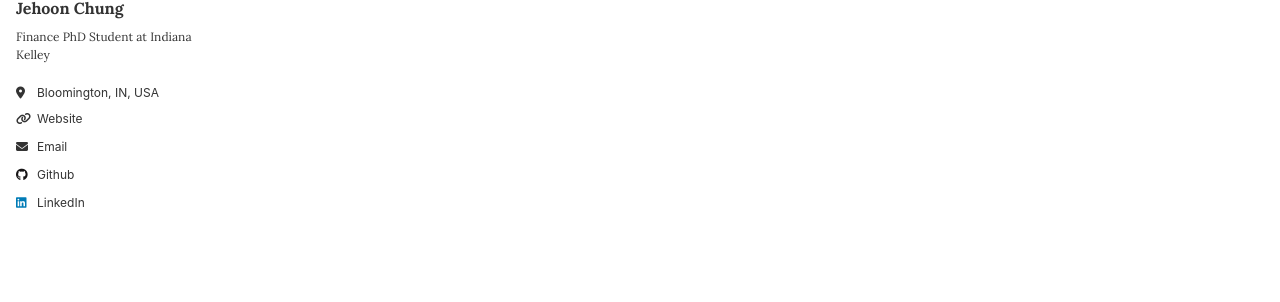
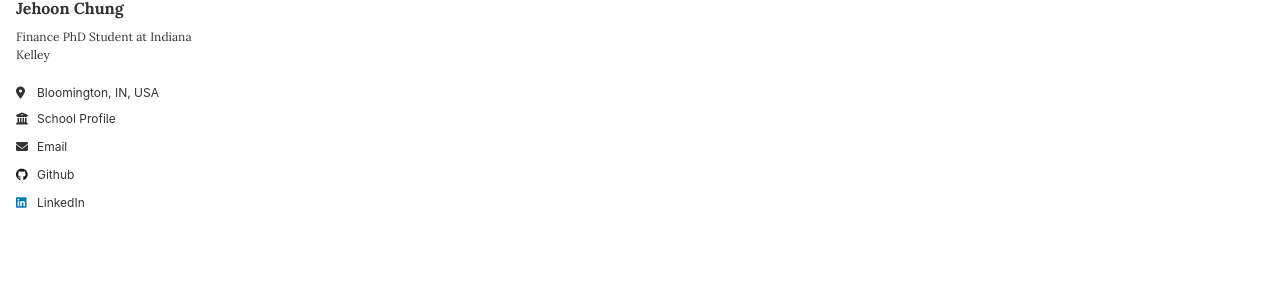
Before and after one commit to JehoonChung/jehoonchung.github.io, a Jekyll site: the page built from _pages/about.md, in a window 1280 px wide. Shown: the part 390-692 px from the top of the page. Built offline with Jekyll 4.4.1, drawn with Linux system fonts in a browser that asks for light colours.

Commit message:
Update author-profile.html

```diff
--- a/_includes/author-profile.html
+++ b/_includes/author-profile.html
@@ -31,7 +31,7 @@
         <li class="author__desktop"><i class="fas fa-fw fa-building-columns icon-pad-right" aria-hidden="true"></i>{{ author.employer }}</li>
       {% endif %}
       {% if author.uri %}
-        <li><a href="{{ author.uri }}"><i class="fas fa-fw fa-link icon-pad-right" aria-hidden="true"></i>{{ site.data.ui-text[site.locale].website_label | default: "Website" }}</a></li>
+        <li><a href="{{ author.uri }}"><i class="fas fa-fw fa-university icon-pad-right" aria-hidden="true"></i>School Profile</a></li>
       {% endif %}
       {% if author.email %}
         <li><a href="mailto:{{ author.email }}"><i class="fas fa-fw fa-envelope icon-pad-right" aria-hidden="true"></i>{{ site.data.ui-text[site.locale].email_label | default: "Email" }}</a></li>
```
